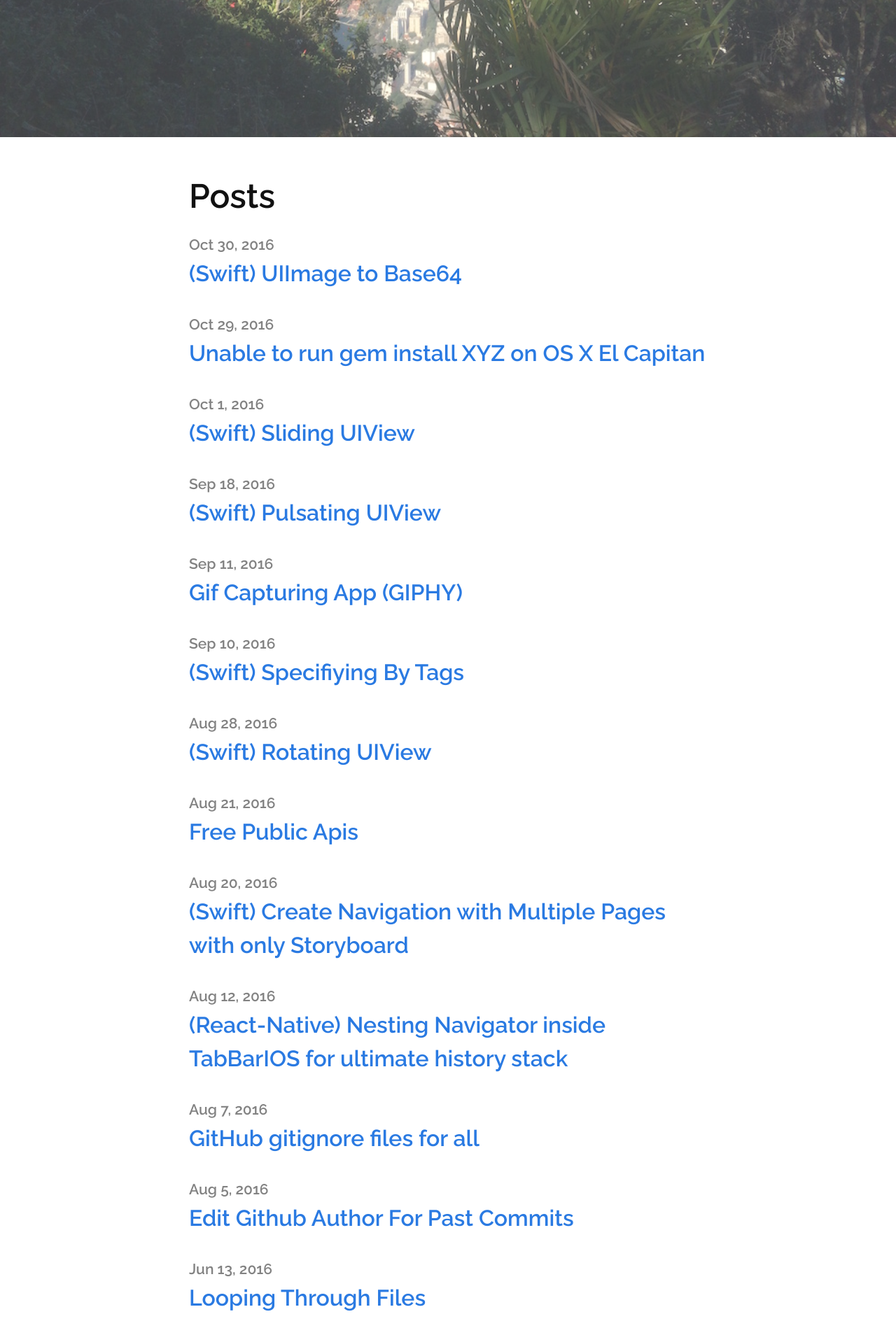
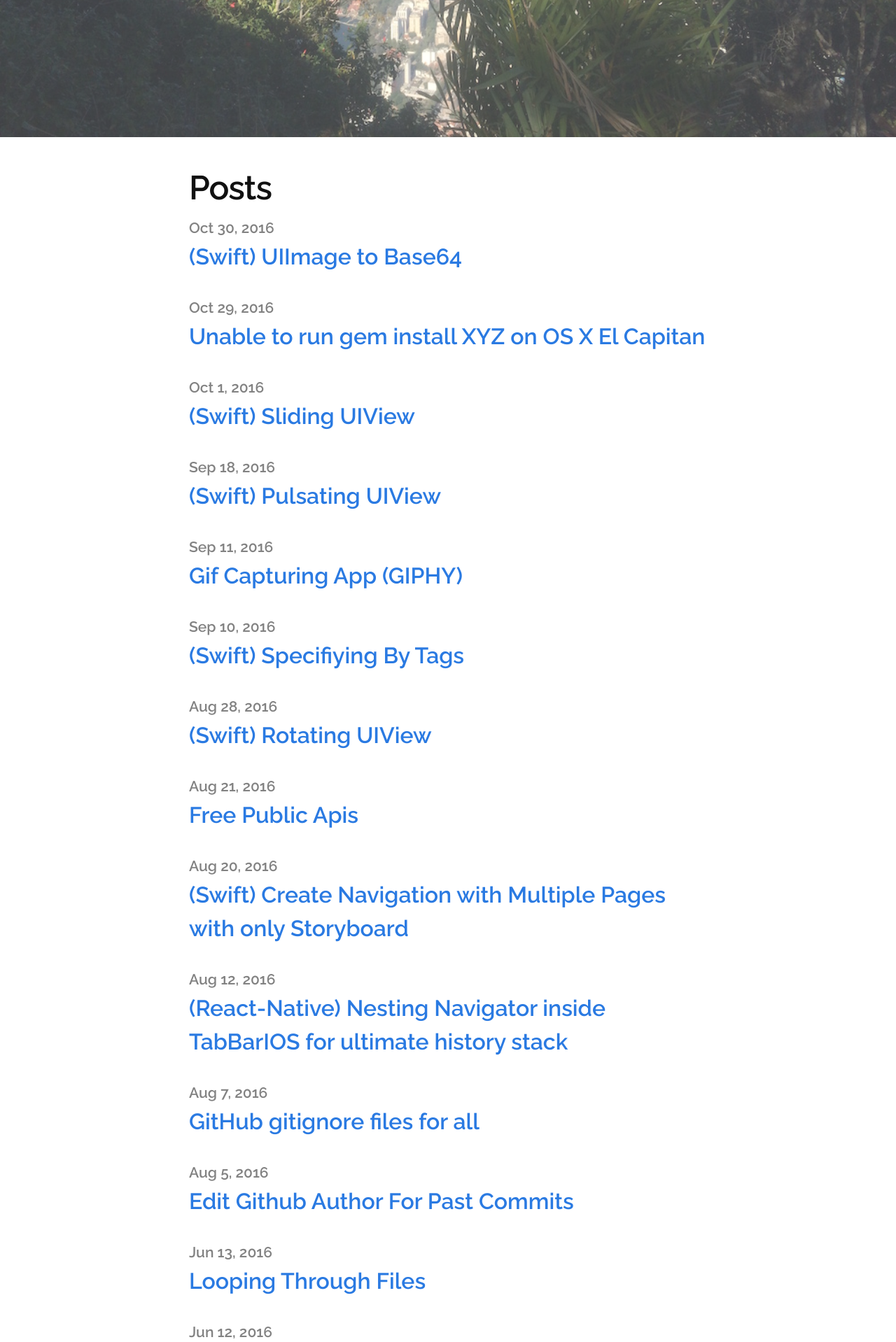
Before and after one commit to seimith/seimith.github.io, a Jekyll site: the page built from index.html, in a window 1280 px wide. Shown: the part 710-2628 px from the top of the page at 70% size. Built offline with Jekyll 4.4.1, drawn with Linux system fonts in a browser that asks for light colours; some of the changed text lies outside the part shown.

Commit message:
Fix margins

```diff
--- a/_includes/footer.html
+++ b/_includes/footer.html
@@ -1,11 +1,11 @@
 <footer class="site-footer">
   <div class="wrapper">
-    <h2 class="footer-heading">{{ site.title }}</h2>
+    <!-- <h2 class="footer-heading">{{ site.title }}</h2> -->
     <div class="footer-col-wrapper">
       <div class="footer-col footer-col-1">
         <ul class="contact-list">
           <li>{{ site.title }}</li>
-          <li><a href="mailto:{{ site.email }}">{{ site.email }}</a></li>
+          <!-- <li><a href="mailto:{{ site.email }}">{{ site.email }}</a></li> -->
         </ul>
       </div>
 
--- a/_sass/_base.scss
+++ b/_sass/_base.scss
@@ -163,16 +163,20 @@ pre {
     max-width:         calc(#{$content-width} - (#{$spacing-unit} * 2));
     margin-right: auto;
     margin-left: auto;
-    padding-right: $spacing-unit;
-    padding-left: $spacing-unit;
+    padding-right: 2rem;
+    padding-left: 2rem;
     @extend %clearfix;
 
     @include media-query($on-laptop) {
         max-width: -webkit-calc(#{$content-width} - (#{$spacing-unit}));
         max-width:         calc(#{$content-width} - (#{$spacing-unit}));
-        padding-right: $spacing-unit / 2;
-        padding-left: $spacing-unit / 2;
+        // padding-right: $spacing-unit / 2;
+        // padding-left: $spacing-unit / 2;
     }
+
+    // .home {
+    //     padding: 0 2rem;
+    // }
 }
 
 
--- a/_sass/_layout.scss
+++ b/_sass/_layout.scss
@@ -7,7 +7,7 @@ body {
 
 .content {
   background: #FFF;
-  height: 4000px;
+  padding-bottom: 15rem;
 
     .navigation {
         position: absolute;
--- a/index.html
+++ b/index.html
@@ -2,11 +2,11 @@
 layout: default
 ---
 
-<div class="home">
+<div class="post" itemscope itemtype="http://schema.org/BlogPosting">
 
-  <h1 class="page-heading">Posts</h1>
-
-  <ul class="post-list">
+  <div class="post-header">
+    <h1 class="post-title" itemprop="name headline">Posts</h1>
+    <ul class="post-list">
     {% for post in site.posts %}
       <li>
         <span class="post-meta">{{ post.date | date: "%b %-d, %Y" }}</span>
@@ -19,5 +19,5 @@ layout: default
   </ul>
 
   <p class="rss-subscribe">subscribe <a href="{{ "/feed.xml" | prepend: site.baseurl }}">via RSS</a></p>
-
+  </div>
 </div>
```
Also changed, not shown: 4 other files.
